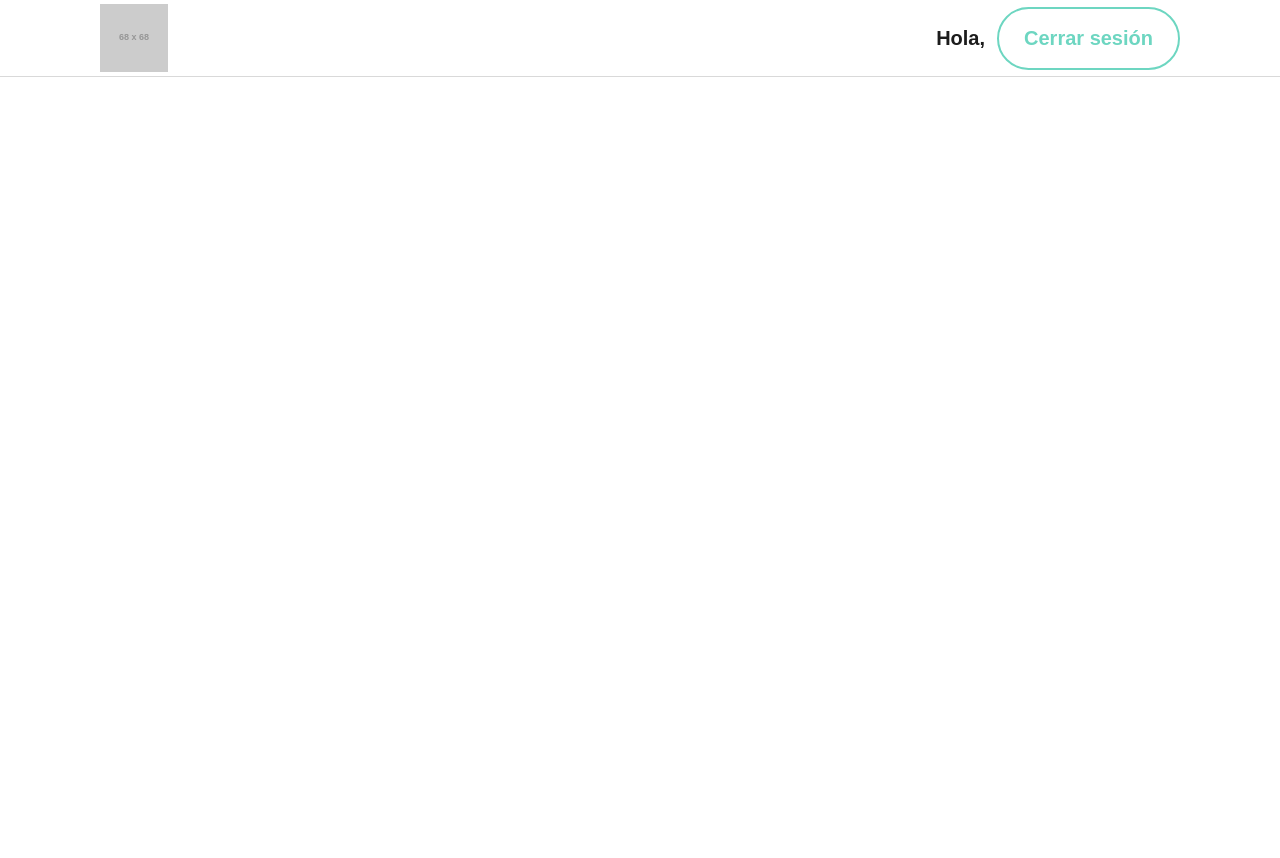
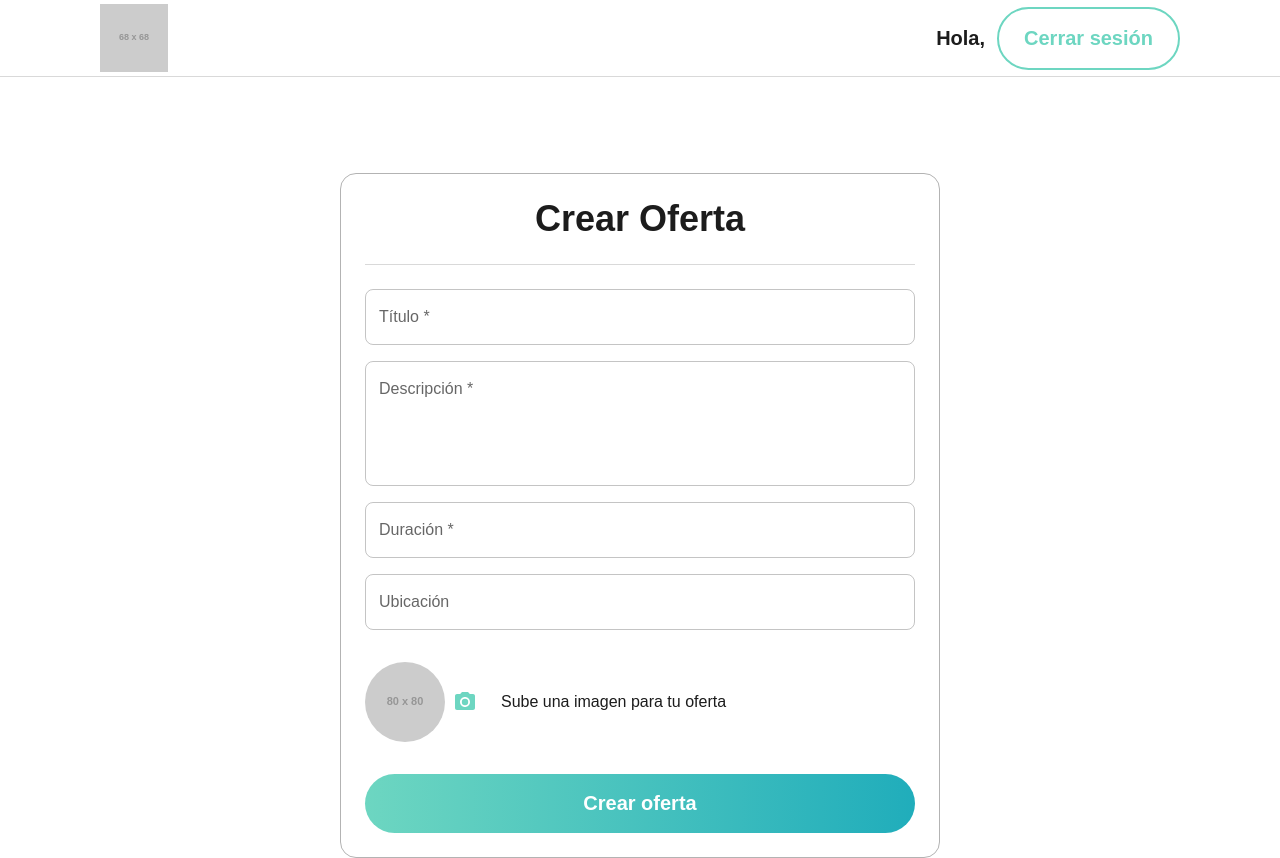
Before and after one commit to javnievic/comparte-tu-tiempo, a React (Vite) app in the folder frontend/: page /create-offer in a window 1280 px wide. Before the commit this address had no page. Before the commit the page ends 800 px from the top, so only its background shows below. Built offline with nearby package versions, Linux system fonts and the light colour scheme; sample sign-in values are in the browser's storage.

Commit message:
feat: created first version of offer form

```diff
--- a/frontend/src/App.jsx
+++ b/frontend/src/App.jsx
@@ -3,6 +3,8 @@ import {Box} from "@mui/material";
 import Register from "./pages/Register";
 import Navbar from "./components/Navbar";
 import { UserProvider } from "./contexts/UserProvider";
+import CreateOffer from "./pages/CreateOffer";
+import OfferList from "./pages/OfferList";
 
 export default function App() {
 
@@ -12,7 +14,9 @@ export default function App() {
       <Navbar />
       <Box sx={{ height: 96 }} />
       <Routes>
+        <Route path="/" element={<OfferList />} />
         <Route path="/register" element={<Register />} />
+        <Route path="/create-offer" element={<CreateOffer />} />
       </Routes>
       </UserProvider>
     </Router>
--- a/frontend/src/contexts/UserProvider.jsx
+++ b/frontend/src/contexts/UserProvider.jsx
@@ -4,7 +4,9 @@ import { UserContext } from "./UserContext";
 
 // User provider component to wrap your app and provide the user state
 export const UserProvider = ({ children }) => {
-  const [currentUser, setCurrentUser] = useState(null);
+  const [currentUser, setCurrentUser] = useState(() => {
+  return JSON.parse(localStorage.getItem("user")) || null;
+});
 
   // Load user from localStorage on mount
   useEffect(() => {
--- /dev/null
+++ b/frontend/src/pages/CreateOffer.jsx
@@ -0,0 +1,168 @@
+// src/pages/CreateOffer.jsx
+import { useState, useContext, useEffect } from "react";
+import { useNavigate } from "react-router-dom";
+import { UserContext } from "../contexts/UserContext";
+import { ThemeProvider } from "@mui/material/styles";
+import { Box, TextField, Typography, IconButton, Avatar } from "@mui/material";
+import { PhotoCamera } from "@mui/icons-material";
+import theme from "../styles/theme";
+import CustomButton from "../components/CustomButton";
+import FormContainer from "../components/FormContainer";
+import ErrorMessage from "../components/ErrorMessage";
+import { createOffer } from "../services/offerService";
+
+
+export default function CreateOffer() {
+  const navigate = useNavigate();
+  const { currentUser } = useContext(UserContext); // Get logged-in user
+
+  useEffect(() => {
+    if (!currentUser) {
+      setFormError("Debes iniciar sesión para crear una oferta.");
+      const timer = setTimeout(() => {
+        navigate("/register"); // Redirige al registro
+      }, 1000);
+      return () => clearTimeout(timer);
+    }
+  }, [currentUser, navigate]);
+
+  // State for the form data
+  const [formData, setFormData] = useState({
+    title: "",
+    description: "",
+    duration: "",
+    location: "",
+    image: null,
+  });
+
+  const [errors, setErrors] = useState({});
+  const [formError, setFormError] = useState("");
+  const [loading, setLoading] = useState(false);
+
+  // Validate a single field
+  const validateField = (name, value) => {
+    let error = "";
+    if (!value && (name === "title" || name === "description" || name === "duration")) {
+      error = "Este campo es obligatorio"; // UI in Spanish
+    }
+    return error;
+  };
+
+  // Handle input changes
+  const handleChange = (e) => {
+    const { name, value } = e.target;
+    setFormData({ ...formData, [name]: value });
+    setErrors({ ...errors, [name]: validateField(name, value) });
+  };
+
+  // Handle file input changes
+  const handleFileChange = (e) => {
+    if (e.target.files && e.target.files[0]) {
+      setFormData({ ...formData, image: e.target.files[0] });
+    }
+  };
+
+  // Submit form to backend
+  const handleSubmit = async (e) => {
+    e.preventDefault();
+    setFormError("");
+    setLoading(true);
+
+    // Validate required fields
+    const newErrors = {};
+    ["title", "description", "duration"].forEach((field) => {
+      const error = validateField(field, formData[field]);
+      if (error) newErrors[field] = error;
+    });
+
+    if (Object.keys(newErrors).length > 0) {
+      setErrors(newErrors);
+      setLoading(false);
+      return;
+    }
+
+    try {
+      const data = new FormData();
+      Object.keys(formData).forEach((key) => {
+        if (key === "image" && formData.image) data.append(key, formData.image);
+        else data.append(key, formData[key]);
+      });
+
+      await createOffer(data);
+      navigate("/offers"); // Redirect to offers list
+    } catch (error) {
+      setFormError("Error al crear la oferta. Revisa tus datos.");
+    } finally {
+      setLoading(false);
+    }
+  };
+
+  return (
+    <ThemeProvider theme={theme}>
+      <FormContainer title="Crear Oferta" handleSubmit={handleSubmit}>
+        <TextField
+          label="Título *"
+          name="title"
+          value={formData.title}
+          onChange={handleChange}
+          fullWidth
+          error={!!errors.title}
+          helperText={errors.title}
+        />
+        <TextField
+          label="Descripción *"
+          name="description"
+          value={formData.description}
+          onChange={handleChange}
+          multiline
+          rows={4}
+          fullWidth
+          error={!!errors.description}
+          helperText={errors.description}
+        />
+        <TextField
+          label="Duración *"
+          name="duration"
+          value={formData.duration}
+          onChange={handleChange}
+          fullWidth
+          error={!!errors.duration}
+          helperText={errors.duration}
+        />
+        <TextField
+          label="Ubicación"
+          name="location"
+          value={formData.location}
+          onChange={handleChange}
+          fullWidth
+        />
+
+        <Box sx={{ display: "flex", alignItems: "center", mt: 2, mb: 2 }}>
+          <Avatar
+            src={formData.image ? URL.createObjectURL(formData.image) : "https://placehold.co/80x80"}
+            sx={{ width: 80, height: 80 }}
+          />
+          <label htmlFor="upload-photo">
+            <input
+              accept="image/*"
+              id="upload-photo"
+              type="file"
+              style={{ display: "none" }}
+              onChange={handleFileChange}
+            />
+            <IconButton color="primary" component="span">
+              <PhotoCamera />
+            </IconButton>
+          </label>
+          <Typography sx={{ ml: 2 }}>Sube una imagen para tu oferta</Typography>
+        </Box>
+
+        <CustomButton type="submit" variantstyle="primary" variant="contained">
+          {loading ? "Creando oferta..." : "Crear oferta"}
+        </CustomButton>
+
+        {formError && <ErrorMessage message={formError} duration={3000} />}
+      </FormContainer>
+    </ThemeProvider>
+  );
+}
--- /dev/null
+++ b/frontend/src/pages/OfferList.jsx
@@ -0,0 +1,28 @@
+import { useNavigate } from "react-router-dom";
+import { Button, Box, Typography } from "@mui/material";
+
+export default function OfferList() {
+  const navigate = useNavigate();
+
+  // Handle redirect to offer creation page
+  const handleCreateOffer = () => {
+    navigate("/create-offer");
+  };
+
+  return (
+    <Box sx={{ p: 3 }}>
+      <Typography variant="h4" gutterBottom>
+        Lista de ofertas
+      </Typography>
+
+      {/* Provisional button to create an offer */}
+      <Button
+        variant="contained"
+        color="primary"
+        onClick={handleCreateOffer}
+      >
+        Crear oferta
+      </Button>
+    </Box>
+  );
+}
--- /dev/null
+++ b/frontend/src/services/offerService.js
@@ -0,0 +1,16 @@
+import axios from "axios";
+const API_URL = "http://localhost:8000/api/offers/";
+
+// Get access token from localStorage
+export const getAccessToken = () => localStorage.getItem("access_token");
+
+// Create a new offer
+export const createOffer = async (offerData) => {
+  const response = await axios.post(API_URL, offerData, {
+    headers: {
+      "Authorization": `Bearer ${getAccessToken()}`,
+      "Content-Type": "multipart/form-data",
+    },
+  });
+  return response.data;
+};
```
